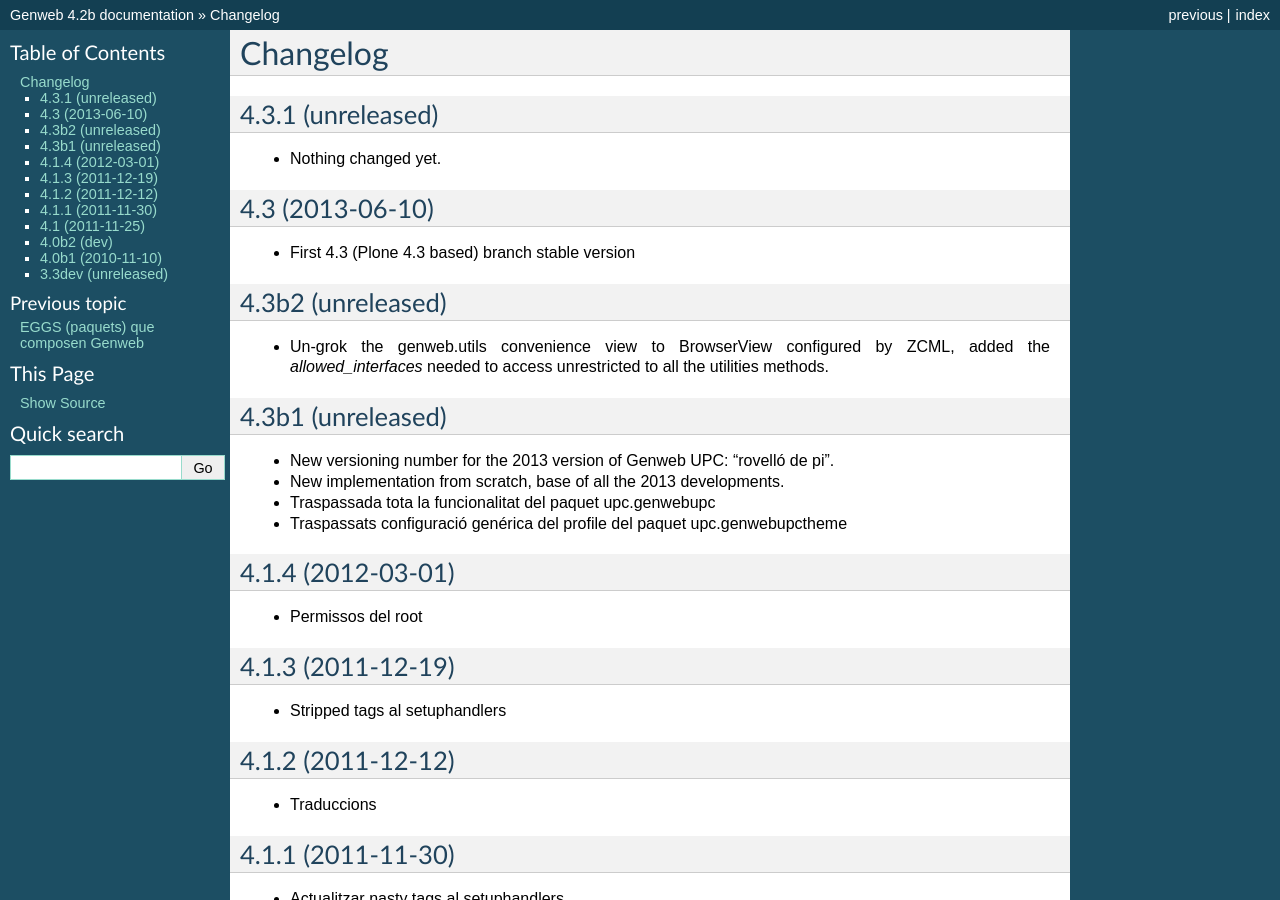
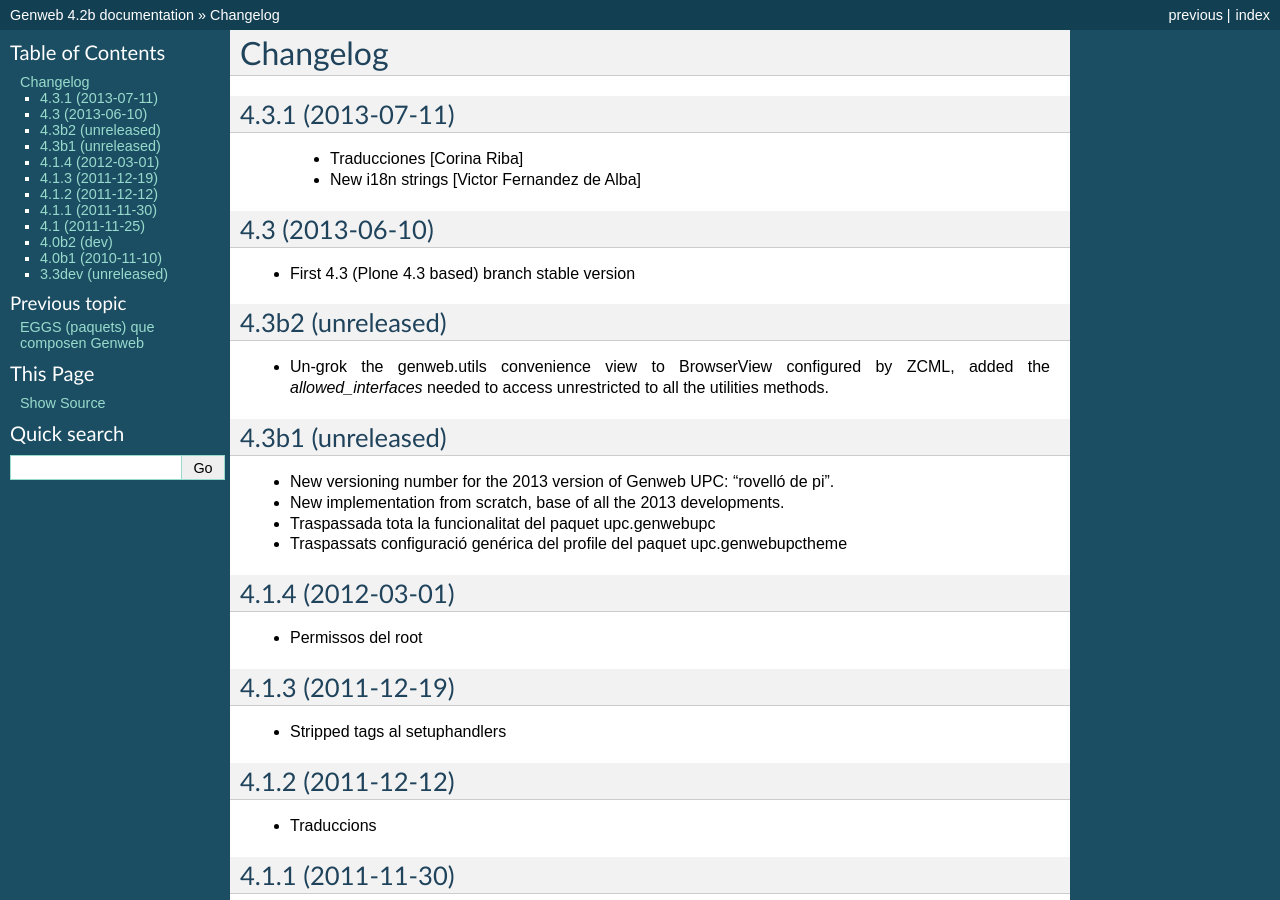
Before and after one commit to UPCnet/genweb.core, a Sphinx documentation site: the page built from docs/HISTORY.rst, in a window 1280 px wide and 900 px high. Built offline with Sphinx 7.4.7, drawn with Linux system fonts in a browser that asks for light colours.

Commit message:
Preparing release 4.3.1

```diff
--- a/docs/HISTORY.rst
+++ b/docs/HISTORY.rst
@@ -1,11 +1,11 @@
 Changelog
 =========
 
-4.3.1 (unreleased)
+4.3.1 (2013-07-11)
 ------------------
 
-- Nothing changed yet.
-
+ * Traducciones [Corina Riba]
+ * New i18n strings [Victor Fernandez de Alba]
 
 4.3 (2013-06-10)
 ----------------
--- a/setup.py
+++ b/setup.py
@@ -1,7 +1,7 @@
 from setuptools import setup, find_packages
 import os
 
-version = '4.3.1.dev0'
+version = '4.3.1'
 
 README = open("README.rst").read()
 HISTORY = open(os.path.join("docs", "HISTORY.rst")).read()
```
